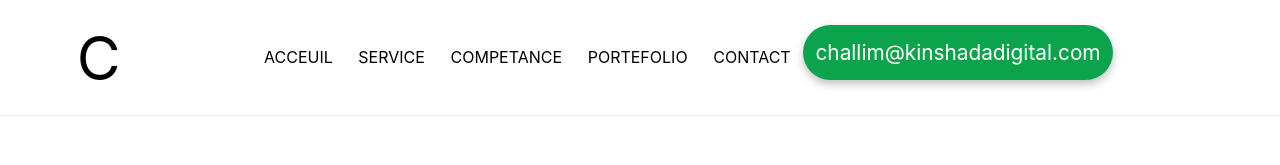
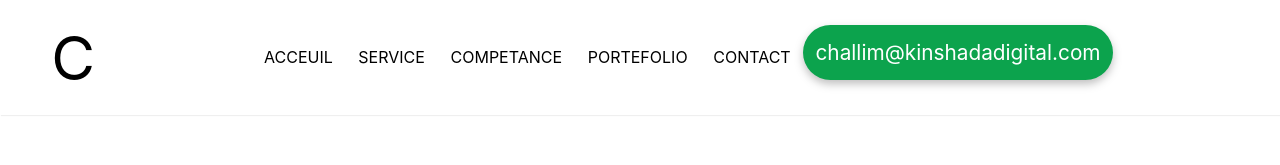
Before and after one commit to Mira-morisho/portefolio-challim, a React (Create React App) app: page / in a window 1280 px wide. Shown: the top 165 px of the page. Built offline with nearby package versions, Linux system fonts and the light colour scheme.

Commit message:
fix: mofdifier le bouton

```diff
--- a/src/styles/Header.css
+++ b/src/styles/Header.css
@@ -6,7 +6,7 @@ body{
 .header{
 display: flex;
 justify-content: space-between;
-padding: 0 6%;
+padding: 0 4%;
 align-items: center;
 box-shadow: 1px 1px 1px #efefef;
 position: relative;
@@ -44,9 +44,8 @@ position: relative;
     .navbar{
          display: flex;
         flex-direction: row;
-        /* justify-content: center; */
         align-items: center;
-        /* margin:0 25px; */
+
         font-family: var(--font-neue);
         font-weight: 400;
         font-size: 1.6rem;
@@ -56,14 +55,14 @@ position: relative;
     }
 
     .header button {
-         align-items: center;
+         /* align-items: center; */
         color: white;
         filter: drop-shadow(0px 4px 4px rgba(0, 0, 0, 0.25));
         border: none;
         font-family: 'Inter';
         font-weight: 400;
-        text-align: center;
-        position: relative;
+        /* text-align: center;  */
+        /* position: relative; */
         font-size: 1.3rem;
         line-height: 150%;
         background: var(--green);
```
